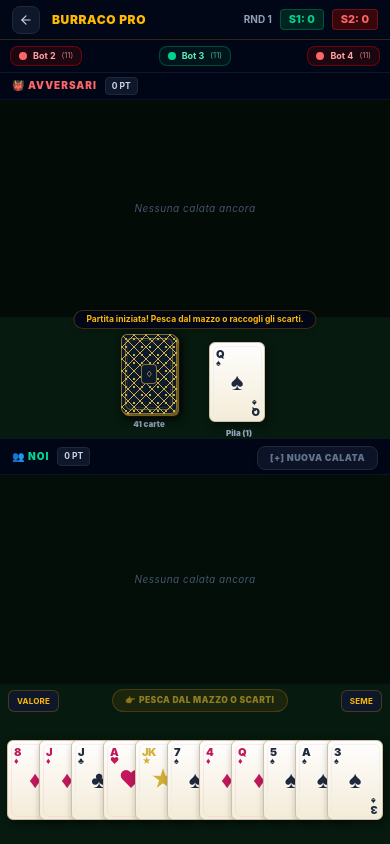
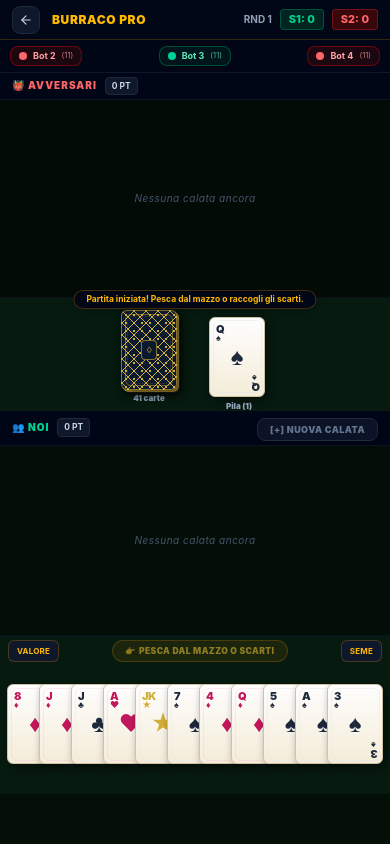
Before and after one commit to bea-jpg/Burraco, a React (Vite) app: page / in a window 390 px wide. Both pictures are taken after a click on the button "GIOCA CONTRO I BOT". Built offline with nearby package versions, Linux system fonts and the light colour scheme.

Commit message:
Risolto taglio inferiore delle carte in mano su mobile con h-100dvh e padding flessibile

```diff
--- a/src/App.tsx
+++ b/src/App.tsx
@@ -674,7 +674,7 @@ Vince ${winnerName} con ${maxPoints} punti!`);
   const playerCount = gameState.config?.playerCount || 4;
 
   return (
-    <div className="flex h-screen w-screen flex-col bg-[#051108] text-slate-100 overflow-hidden font-sans select-none">
+    <div className="flex h-[100dvh] min-h-[100dvh] max-h-[100dvh] w-screen flex-col bg-[#051108] text-slate-100 overflow-hidden font-sans select-none">
 
       {/* ── HEADER TOP BAR ──────────────────────────────────────────────── */}
       <header className="h-10 sm:h-12 bg-slate-950/90 border-b border-amber-500/20 px-3 sm:px-6 flex items-center justify-between z-30 shrink-0">
@@ -969,7 +969,7 @@ Vince ${winnerName} con ${maxPoints} punti!`);
           </div>
 
           {/* Calate Squadra 2 (Avversari) */}
-          <div className="flex-1 min-h-[100px] max-h-[35%] bg-[#030b06] border-b border-slate-900/60 flex flex-col overflow-hidden">
+          <div className="flex-1 min-h-[65px] max-h-[28%] bg-[#030b06] border-b border-slate-900/60 flex flex-col overflow-hidden">
             <MeldRow
               teamId={1}
               melds={gameState.teams[1]?.melds || []}
@@ -981,14 +981,14 @@ Vince ${winnerName} con ${maxPoints} punti!`);
           </div>
 
           {/* Zona Centrale: Mazzo + Scarti */}
-          <div className="shrink-0 flex items-center justify-center gap-8 py-2 px-4 bg-[#071a0f] relative border-b border-slate-900/40">
+          <div className="shrink-0 flex items-center justify-center gap-8 py-1.5 px-4 bg-[#071a0f] relative border-b border-slate-900/40">
             <div key={gameState.history.length}
               className="absolute -top-2 left-1/2 -translate-x-1/2 z-10 px-3 py-0.5 bg-slate-950/90 border border-amber-500/25 rounded-full text-[8.5px] font-bold text-amber-400 whitespace-nowrap max-w-[65vw] truncate animate-card-pop shadow-md">
               {gameState.history[gameState.history.length - 1]}
             </div>
 
             {/* Mazzo */}
-            <div className="relative group mt-2 flex flex-col items-center">
+            <div className="relative group mt-1.5 flex flex-col items-center">
               {gameState.deck.length > 3 && (
                 <>
                   <div className="absolute top-[1.5px] left-[1.5px] w-14 h-20 bg-[#0c1a30] rounded-md border border-amber-500/10" />
@@ -998,13 +998,13 @@ Vince ${winnerName} con ${maxPoints} punti!`);
               <div className="relative shadow-[1px_1px_0_#d4af37,_2px_2px_0_#d4af37,_3px_3px_8px_rgba(0,0,0,0.75)] rounded-md">
                 <CardView card={null} onClick={handleHumanDraw} size="normal" />
               </div>
-              <div className="text-center text-[8px] font-black text-slate-400 mt-1 whitespace-nowrap">
+              <div className="text-center text-[8px] font-black text-slate-400 mt-0.5 whitespace-nowrap">
                 {gameState.deck.length} carte
               </div>
             </div>
 
             {/* Scarti */}
-            <div className="relative flex items-center cursor-pointer mt-2" style={{ minWidth: '60px', minHeight: '82px' }}
+            <div className="relative flex items-center cursor-pointer mt-1.5" style={{ minWidth: '60px', minHeight: '82px' }}
               onClick={handleScartiClick}
               onDragOver={(e) => e.preventDefault()}
               onDrop={(e) => {
@@ -1029,14 +1029,14 @@ Vince ${winnerName} con ${maxPoints} punti!`);
                   );
                 })
               )}
-              <div className="text-center text-[8px] font-black text-slate-400 absolute -bottom-4 left-1/2 -translate-x-1/2 whitespace-nowrap">
+              <div className="text-center text-[8px] font-black text-slate-400 absolute -bottom-3.5 left-1/2 -translate-x-1/2 whitespace-nowrap">
                 {gameState.discardPile.length > 0 ? `Pila (${gameState.discardPile.length})` : ''}
               </div>
             </div>
           </div>
 
           {/* Calate Squadra 1 (Noi) */}
-          <div className="flex-1 min-h-[110px] max-h-[45%] bg-[#040f08]/90 border-b border-slate-900/60 flex flex-col overflow-hidden">
+          <div className="flex-1 min-h-[65px] max-h-[28%] bg-[#040f08]/90 border-b border-slate-900/60 flex flex-col overflow-hidden">
             <MeldRow
               teamId={0}
               melds={gameState.teams[0]?.melds || []}
@@ -1074,8 +1074,8 @@ Vince ${winnerName} con ${maxPoints} punti!`);
             />
           </div>
 
-          {/* Mano Giocatore in Fondo */}
-          <div className="shrink-0 flex flex-col justify-end pb-2 bg-[#071a0f]" style={{ overflow: 'visible' }}>
+          {/* Mano Giocatore in Fondo con respiro inferiore */}
+          <div className="shrink-0 flex flex-col justify-end pb-5 sm:pb-3 bg-[#071a0f]" style={{ overflow: 'visible' }}>
             <div className="flex items-center justify-between px-2 py-1 shrink-0 gap-1">
               <button onClick={() => sortHand('value')}
                 className="px-2 py-1 bg-slate-900 border border-amber-500/25 text-amber-400 font-bold text-[8px] uppercase tracking-wide rounded-md transition-all active:scale-95">
@@ -1147,8 +1147,8 @@ Vince ${winnerName} con ${maxPoints} punti!`);
               const spacing = N <= 1 ? 48 : Math.min(44, maxFanWidth / (N - 1));
               const handWidth = N === 0 ? 0 : (N - 1) * spacing + 56;
               return (
-                <div className="w-full" style={{ overflowX: 'clip', overflowY: 'visible', paddingTop: '24px' }}>
-                  <div data-testid="hand-fan" className="relative h-24 mx-auto" style={{ width: `${handWidth}px`, overflow: 'visible' }}>
+                <div className="w-full" style={{ overflowX: 'clip', overflowY: 'visible', paddingTop: '18px', paddingBottom: '10px' }}>
+                  <div data-testid="hand-fan" className="relative h-20 mx-auto" style={{ width: `${handWidth}px`, overflow: 'visible' }}>
                     {hand.map((card, idx) => {
                       const isSelected = selectedCardIds.has(card.id);
                       const isDraggingThis = draggedIdx === idx;
```
